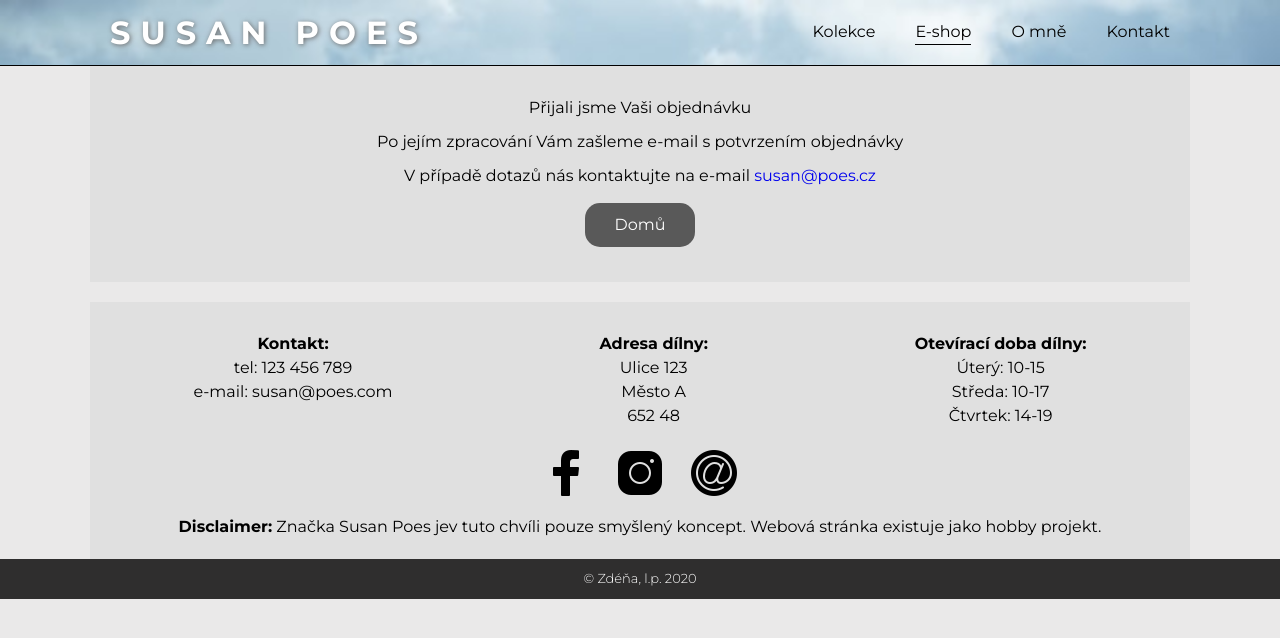
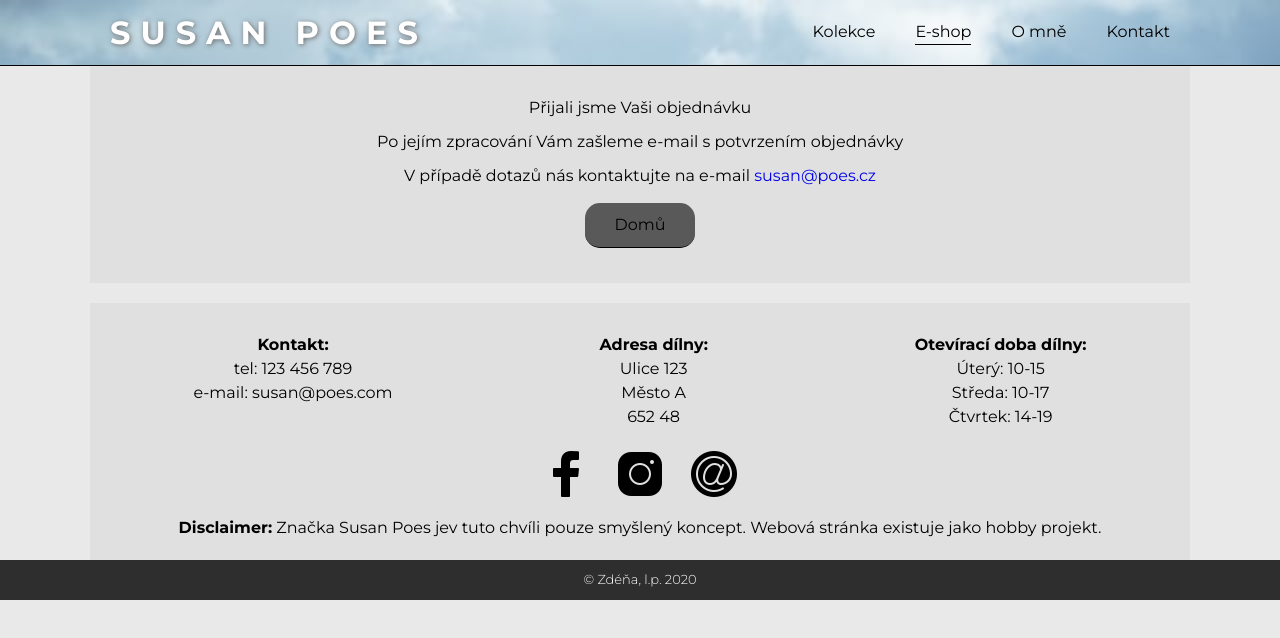
Before and after one commit to zdenislava/susanpoes, an Eleventy site: page potvrzeni.html in a window 1280 px wide. Built offline with nearby package versions, Linux system fonts and the light colour scheme; Eleventy itself is replaced by a stand-in of ours; files that its build step writes are made by us from their sources.

Commit message:
added link class

```diff
--- a/potvrzeni.html
+++ b/potvrzeni.html
@@ -12,7 +12,7 @@ menu: eshop
                 <p>V případě dotazů nás kontaktujte na e-mail <a href="mailto: susan@poes.cz">susan@poes.cz</a></p></div>
 
                 <div class="confirmation__button">
-                    <a href="/index/" class="btn">Domů</a>
+                    <a href="/index/" class=" product__table btn">Domů</a>
                 </div>
 
 
```
